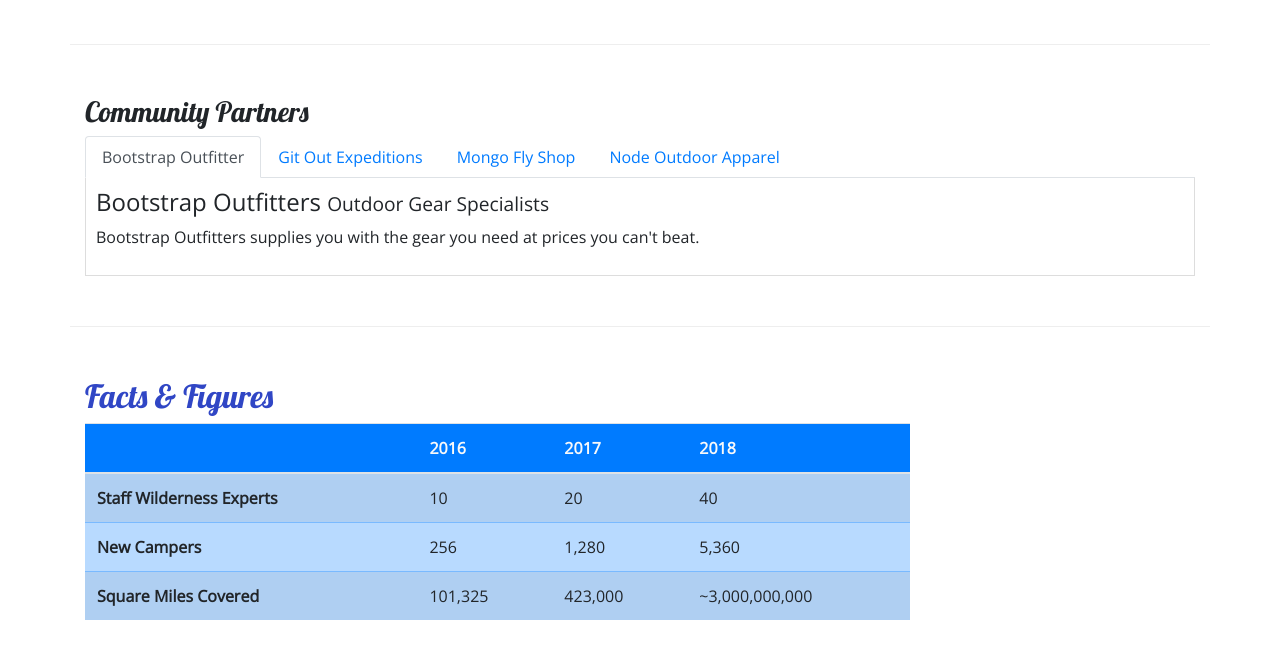
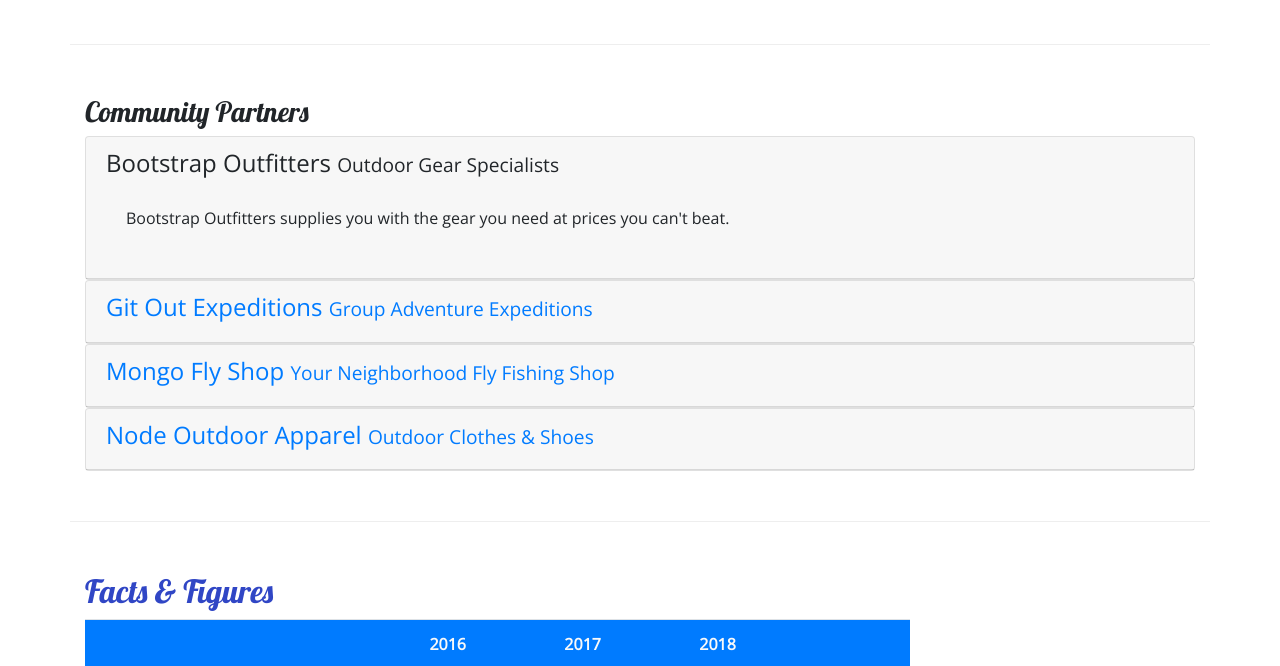
Before and after one commit to Rahel-bit/nucampsite, a website: page aboutus.html in a window 1280 px wide. Shown: the part 1111-1777 px from the top of the page. Drawn offline with nearby package versions, Linux system fonts and the light colour scheme.

Commit message:
Accordion

```diff
--- a/aboutus.html
+++ b/aboutus.html
@@ -39,11 +39,11 @@
     <nav class="navbar navbar-expand-sm navbar-dark sticky-top">
         <div class="container">
             <a class="navbar-brand" href="index.html"><img src="img/logo.png" height="30" width="30" /></a>
-            <button class="navbar-toggler" type="button" data-toggle="collapse" data-target="#nucampNavbar">
-            <button class="navbar-toggler" type="button" data-toggle="collapse" data-target="#nucampNavbar">
+            <button class="navbar-toggler" type="button" data-toggle="collapsee" data-target="#nucampNavbar">
+            <button class="navbar-toggler" type="button" data-toggle="collapsee" data-target="#nucampNavbar">
                 <span class="navbar-toggler-icon"></span>
             </button>
-            <div class="collapse navbar-collapse" id="nucampNavbar">
+            <div class="collapsee navbar-collapsee" id="nucampNavbar">
             <ul class="navbar-nav">
                 <li class="nav-item"><a class="nav-link" href="index.html"><i class="fa fa-home fa-lg"></i> Home</a></li>
                 <li class="nav-item  active"><a class="nav-link" href="#"><i class="fa fa-info fa-lg"></i> About</a></li>
@@ -112,31 +112,62 @@
             <div class="col">
                 <h3>Community Partners</h3>
 
-                <ul class="nav nav-tabs">
-                    <li class="nav-item"> <a class="nav-link active" href="#bootstrap" role="tab" data-toggle="tab"> Bootstrap Outfitter</a></li>
-                    <li class="nav-item"> <a class="nav-link" href="#git" role="tab" data-toggle="tab"> Git Out Expeditions</a></li>
-                    <li class="nav-item"> <a class="nav-link" href="#mongo" role="tab" data-toggle="tab"> Mongo Fly Shop</a></li>
-                    <li class="nav-item"> <a class="nav-link" href="#node" role="tab" data-toggle="tab"> Node Outdoor Apparel</a></li>
-                </ul>
-                <div class="tab-content">
-                    <div role="tabpanel" class="tab-pane  fade show active" id="bootstrap">
-                        <h4>Bootstrap Outfitters <small>Outdoor Gear Specialists</small></h4>
+                <div id="accordion">
+                    <div class="card">
+                        <div role="tab" class="card-header">
+                            <h4>
+                                <a data-toggle="collapse" data-target="#bootstrap">
+                                    Bootstrap Outfitters <small>Outdoor Gear Specialists</small>
+                                </a>
+                            </h4>
+                            <div class="collapse show" id="bootstrap" data-parent="#accordion">
+                                <div class="card-body">
                                     <p class="d-none d-sm-block">Bootstrap Outfitters supplies you with the gear you need at prices you can't beat.</p>
                                 </div>
-
-                    <div role="tabpanel" class="tab-pane fade" id="git">
-                        <h4>Git Out Expeditions <small>Group Adventure Expeditions</small></h4>
+                            </div>
+                        </div>
+                    </div>
+                    <div class="card">
+                        <div role="tab" class="card-header">
+                            <h4>
+                                <a class="collapsed" href="#" data-toggle="collapse" data-target="#git">
+                                    Git Out Expeditions <small>Group Adventure Expeditions</small>
+                                </a>
+                            </h4>
+                            <div class="collapse" id="git" data-parent="#accordion">
+                                <div class="card-body">
                                     <p class="d-none d-sm-block">Join Git Out Expeditions to explore new horizons with a group of other adventurers!</p>
                                 </div>
-
-                    <div role="tabpanel" class="tab-pane fade" id="mongo">
-                        <h4>Mongo Fly Shop <small>Your Neighborhood Fly Fishing Shop</small></h4>
+                            </div>
+                        </div>
+                    </div>
+                    <div class="card">
+                        <div role="tab" class="card-header">
+                            <h4>
+                                <a class="collapsed" href="#" data-toggle="collapse" data-target="#mongo">
+                                    Mongo Fly Shop <small>Your Neighborhood Fly Fishing Shop</small>
+                                </a>
+                            </h4>
+                            <div class="collapse" id="mongo" data-parent="#accordion">
+                                <div class="card-body">
                                     <p class="d-none d-sm-block">Need a new fishing pole, a tacklebox, or flies of all kinds? Stop by Mongo Fly Shop.</p>
                                 </div>
-
-                    <div role="tabpanel" class="tab-pane fade" id="node">
-                        <h4>Node Outdoor Apparel <small>Outdoor Clothes & Shoes</small></h4>
+                            </div>
+                        </div>
+                    </div>
+                    <div class="card">
+                        <div role="tab" class="card-header">
+                            <h4>
+                                <a class="collapsed" href="#" data-toggle="collapse" data-target="#node">
+                                    Node Outdoor Apparel <small>Outdoor Clothes & Shoes</small>
+                                </a>
+                            </h4>
+                            <div class="collapse" id="node" data-parent="#accordion">
+                                <div class="card-body">
                                     <p class="d-none d-sm-block">From polar fleeces to swimsuits, hiking boots to waders, a visit to Node will be sure to get you covered.</p>
+                                </div>
+                            </div>
+                        </div>
                     </div>
                 </div>
             </div>
```
Lines whose indentation alone changed are shown as unchanged.
